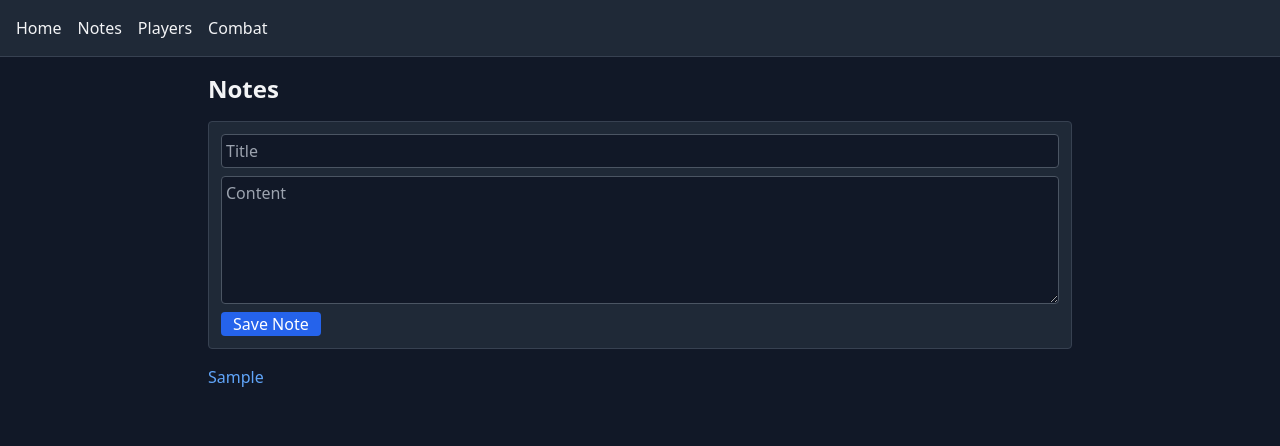
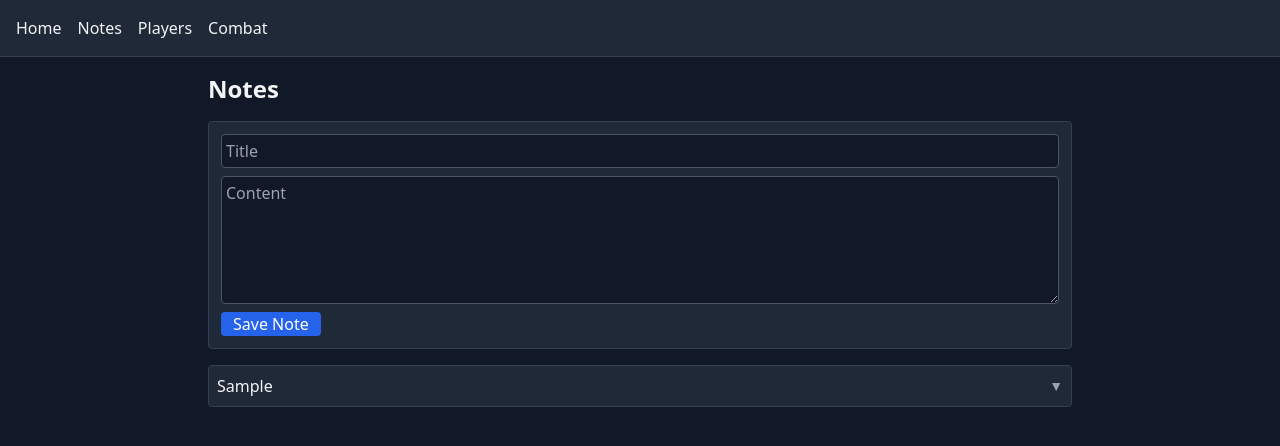
Before and after one commit to KodaCaleb/dmshield, a Next.js app: page /notes in a window 1280 px wide. Both pictures are taken after typing "Sample", "Sample" into the empty fields and a click on the button "Save Note". Shown: the top 446 px of the page. Built offline with nearby package versions, Linux system fonts and the light colour scheme.

Commit message:
style: improve notes list

```diff
--- a/src/app/notes/page.tsx
+++ b/src/app/notes/page.tsx
@@ -6,7 +6,7 @@ export default function NotesPage() {
   const { notes, addNote, removeNote } = useNotes()
   const [title, setTitle] = useState('')
   const [content, setContent] = useState('')
-  const [selectedId, setSelectedId] = useState<number | null>(null)
+  const [openId, setOpenId] = useState<number | null>(null)
 
   const handleAdd = () => {
     if (!title && !content) return
@@ -18,11 +18,9 @@ export default function NotesPage() {
   const handleDelete = (id: number) => {
     if (confirm('are you sure you want to delete')) {
       removeNote(id)
-      setSelectedId(null)
+      setOpenId(null)
     }
   }
-
-  const selected = notes.find(n => n.id === selectedId)
 
   return (
     <div className="max-w-4xl mx-auto space-y-4">
@@ -52,32 +50,32 @@ export default function NotesPage() {
         {notes.length === 0 ? (
           <p className="text-gray-400">No notes yet.</p>
         ) : (
-          <ul className="space-y-1">
+          <ul className="space-y-2">
             {notes.map((n) => (
-              <li
-                key={n.id}
-                className="cursor-pointer text-blue-400 hover:underline"
-                onClick={() => setSelectedId(n.id)}
-              >
-                {n.title}
+              <li key={n.id} className="bg-gray-800 border border-gray-700 rounded">
+                <button
+                  className="w-full text-left p-2 flex justify-between items-center"
+                  onClick={() => setOpenId(openId === n.id ? null : n.id)}
+                >
+                  <span>{n.title}</span>
+                  <span className="text-sm text-gray-400">{openId === n.id ? '▲' : '▼'}</span>
+                </button>
+                {openId === n.id && (
+                  <div className="p-2 pt-0 space-y-2">
+                    <p className="whitespace-pre-wrap">{n.content}</p>
+                    <button
+                      className="bg-red-600 hover:bg-red-700 text-white px-3 rounded"
+                      onClick={() => handleDelete(n.id)}
+                    >
+                      Delete
+                    </button>
+                  </div>
+                )}
               </li>
             ))}
           </ul>
         )}
       </div>
-
-      {selected && (
-        <div className="border-t border-gray-700 pt-4 space-y-2">
-          <h2 className="text-xl font-bold mb-2">{selected.title}</h2>
-          <p className="whitespace-pre-wrap">{selected.content}</p>
-          <button
-            className="bg-red-600 hover:bg-red-700 text-white px-3 rounded"
-            onClick={() => handleDelete(selected.id)}
-          >
-            Delete
-          </button>
-        </div>
-      )}
     </div>
   )
 }
```
